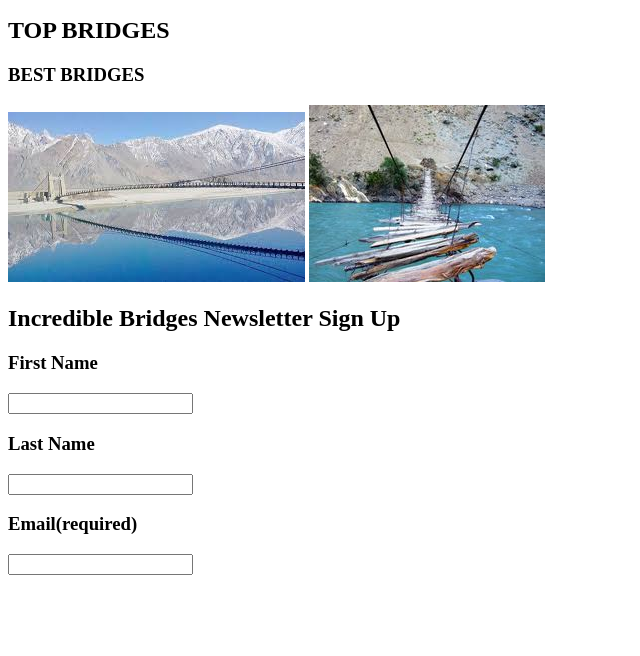
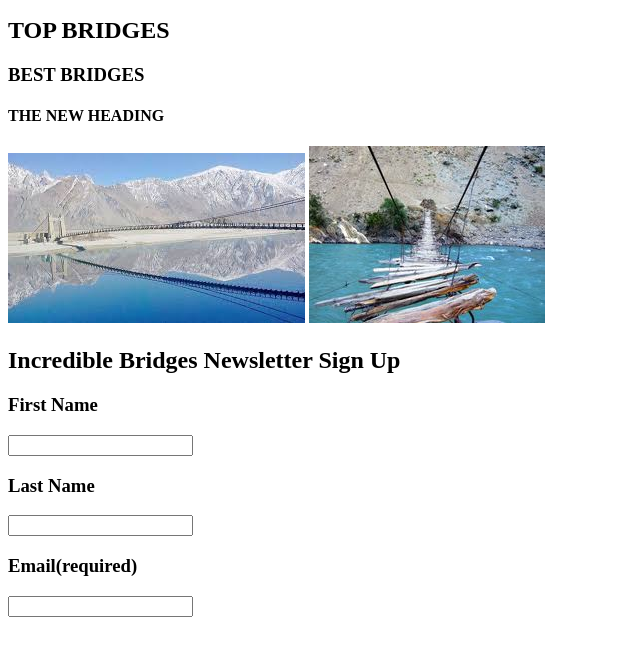
Before and after one commit to safahanif719/incredible-bridges, a plain HTML site: page index.html in a window 1280 px wide. Shown: the part 48-704 px from the top of the page, without its empty margins (0-640 px from the left). Drawn offline with Linux system fonts and the light colour scheme.

Commit message:
new heading is added

```diff
--- a/index.html
+++ b/index.html
@@ -9,6 +9,7 @@
   <h1>INCRIEDIBLE BRIDGES </h1>
   <h2>TOP BRIDGES </h2>
   <h3>BEST BRIDGES </h3>
+  <h4>THE NEW HEADING </h4>
   <img src="bridge1.jfif" alt="">
   <img src="bridge2.jpg" alt="">
 
```
